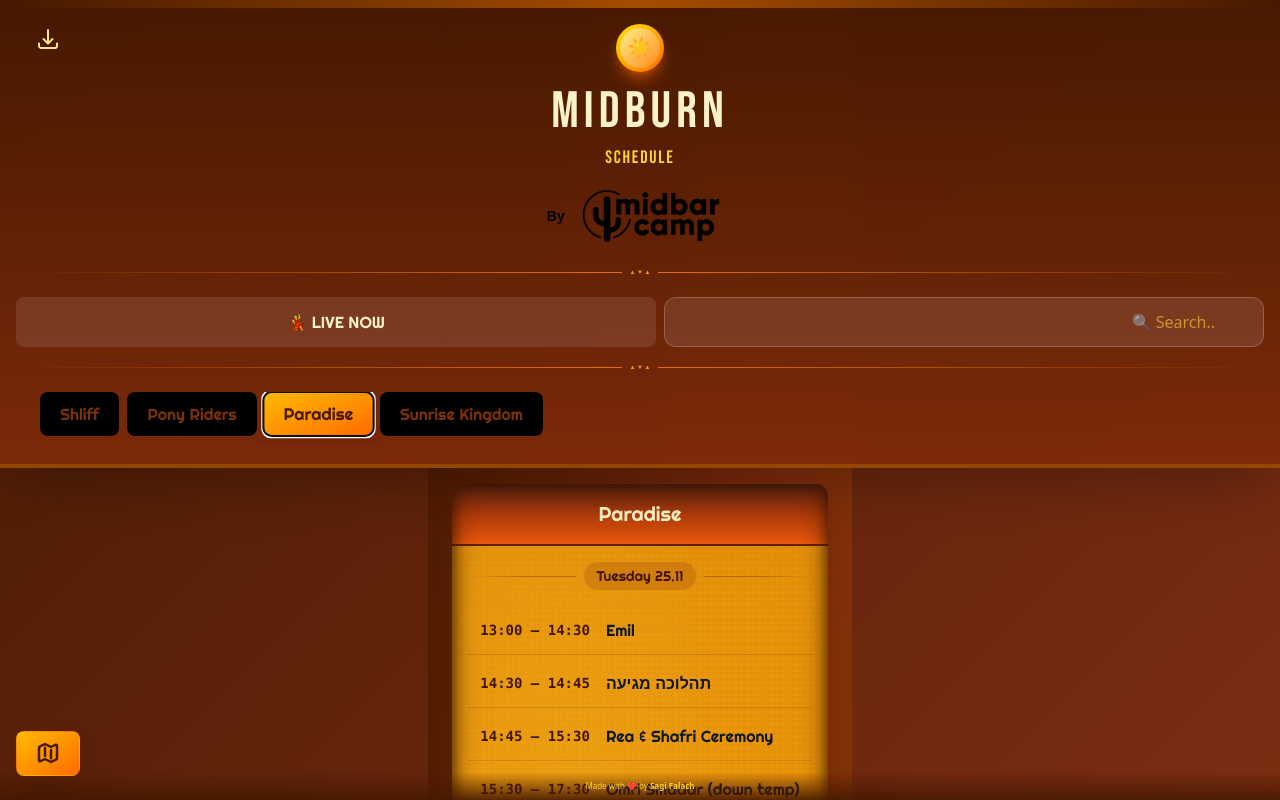
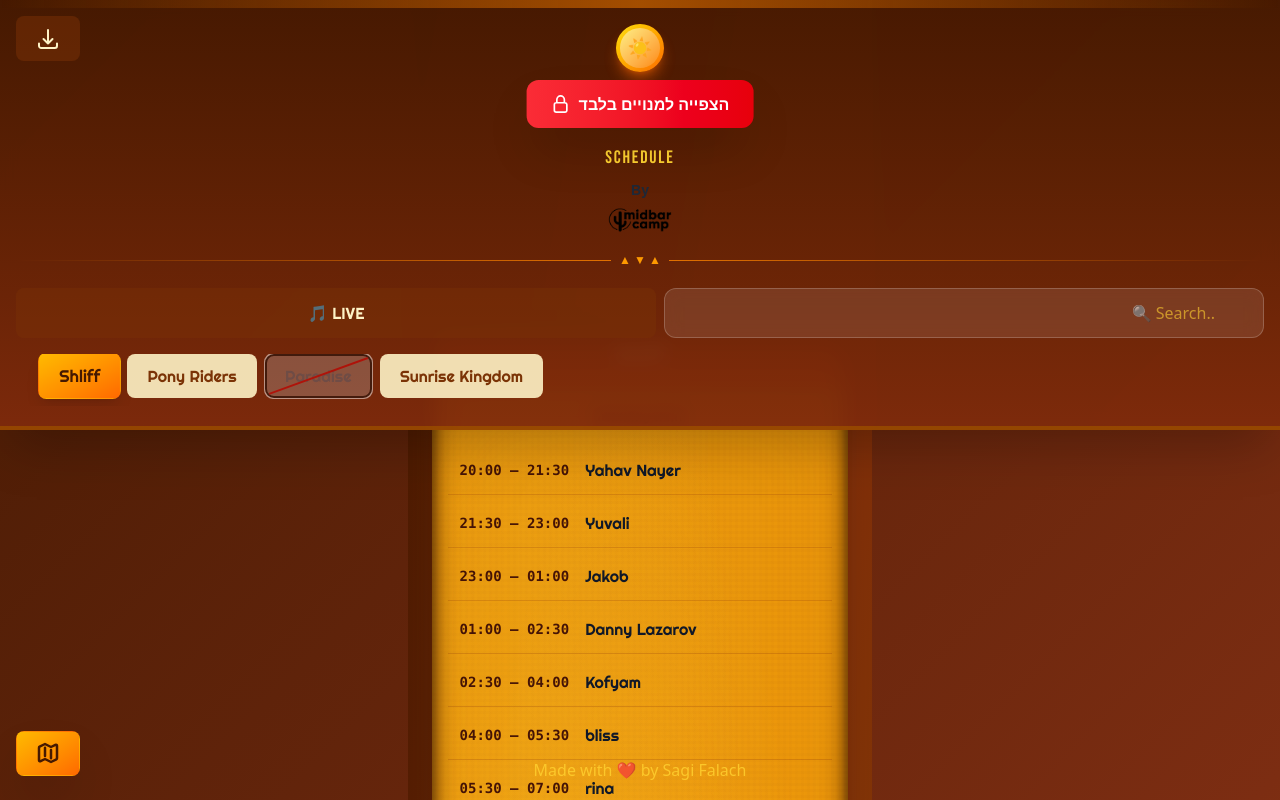
Before and after one commit to MrFalach/midburn-app, a React (Vite) app: page / in a window 1280 px wide. Both pictures are taken after a click on the button "Paradise". Shown: the top 800 px of the page. Built offline with nearby package versions, Linux system fonts and the light colour scheme.

Commit message:
Added locked stages with password unlock and toast notifications

```diff
--- a/src/App.tsx
+++ b/src/App.tsx
@@ -5,8 +5,10 @@
 import { SearchResults } from "./components/SearchResults";
 import { LiveNowView } from "./components/LiveNowView";
 import { MapView } from "./components/MapView";
+import { InstallGuide } from "./components/InstallGuide";
+import { PasswordPrompt } from "./components/PasswordPrompt";
 import { stages } from "./data/stages";
-import { InstallGuide } from "./components/InstallGuide";
+import { Toast } from "./components/Toast";
 
 function App() {
   const [isReady, setIsReady] = useState(false);
@@ -20,6 +22,11 @@
   const [showMap, setShowMap] = useState(false);
   const [showInstallGuide, setShowInstallGuide] = useState(false);
   const [showInstallPrompt, setShowInstallPrompt] = useState(false);
+  const [showPasswordPrompt, setShowPasswordPrompt] = useState(false);
+  const [isParadiseUnlocked, setIsParadiseUnlocked] = useState(() => {
+    return localStorage.getItem("paradiseUnlocked") === "true";
+  });
+  const [showLockedToast, setShowLockedToast] = useState(false);
 
   useEffect(() => {
     const standalone =
@@ -77,6 +84,12 @@
     return () => window.removeEventListener("scroll", handleScroll);
   }, []);
 
+  // Save paradise unlock state
+  useEffect(() => {
+    if (isParadiseUnlocked) {
+      localStorage.setItem("paradiseUnlocked", "true");
+    }
+  }, [isParadiseUnlocked]);
   const selectedStage =
     stages.find((stage) => stage.id === selectedStageId) || stages[0];
 
@@ -238,20 +251,10 @@
           pointerEvents: headerOpacity < 0.3 ? "none" : "auto",
         }}
       >
-        {/* Sun decoration */}
-        <div className="flex justify-center mb-3">
-          <div className="relative w-12 h-12 sun-pulse">
-            <div className="absolute inset-0 rounded-full bg-gradient-to-br from-yellow-300 to-orange-500 shadow-lg shadow-orange-500/50"></div>
-            <div className="absolute inset-1 rounded-full bg-gradient-to-br from-yellow-200 to-orange-400 flex items-center justify-center">
-              <span className="text-xl">☀️</span>
-            </div>
-          </div>
-        </div>
-
         {/* Install Guide Button */}
         <button
           onClick={() => setShowInstallGuide(true)}
-          className="absolute top-4 left-4 text-amber-200 hover:text-white transition-colors"
+          className="absolute top-4 left-4 bg-amber-900/50 p-2 rounded-lg text-amber-100 hover:bg-amber-800/60 hover:text-white transition-all border border-amber-700/50"
           aria-label="Install guide"
         >
           <svg
@@ -270,6 +273,16 @@
           </svg>
         </button>
 
+        {/* Sun decoration */}
+        <div className="flex justify-center mb-3">
+          <div className="relative w-12 h-12 sun-pulse">
+            <div className="absolute inset-0 rounded-full bg-gradient-to-br from-yellow-300 to-orange-500 shadow-lg shadow-orange-500/50"></div>
+            <div className="absolute inset-1 rounded-full bg-gradient-to-br from-yellow-200 to-orange-400 flex items-center justify-center">
+              <span className="text-xl">☀️</span>
+            </div>
+          </div>
+        </div>
+
         <h1
           className="text-3xl font-bold text-center text-amber-100 mb-1 tracking-wider"
           style={{
@@ -286,9 +299,9 @@
           SCHEDULE
         </h2>
 
-        <div className="flex items-center justify-center gap-1 mb-4">
+        <div className="flex flex-col items-center justify-center gap-1 mb-4">
           <span
-            className="text-sm font-semibold text-black"
+            className="text-sm font-semibold text-gray-800"
             style={{ fontFamily: "Arial, sans-serif" }}
           >
             By
@@ -296,14 +309,14 @@
           <img
             src="/midbar-camp-logo.png"
             alt="Midbar Camp"
-            className="h-18 object-contain brightness-0"
+            className="h-8 object-contain brightness-0"
           />
         </div>
 
         {/* Tribal divider */}
         <div className="flex items-center justify-center gap-2 mb-5">
           <div className="h-px flex-1 bg-gradient-to-r from-transparent to-amber-600"></div>
-          <div className="text-amber-500 text-[6px]">▲ ▼ ▲</div>
+          <div className="text-amber-500 text-xs">▲ ▼ ▲</div>
           <div className="h-px flex-1 bg-gradient-to-l from-transparent to-amber-600"></div>
         </div>
 
@@ -314,14 +327,14 @@
               setShowLiveNow(!showLiveNow);
               if (!showLiveNow) setSearchQuery("");
             }}
-            className={`flex-1 px-3 py-3 rounded-xl font-bold text-xs transition-all border-2 whitespace-nowrap ${
+            className={`flex-1 px-4 py-3 rounded-xl text-sm transition-all border whitespace-nowrap ${
               showLiveNow
-                ? "bg-gradient-to-br from-green-400 to-green-600 text-white border-green-300 shadow-lg"
-                : "bg-white/10 text-amber-100 border-white/20 hover:bg-white/15 hover:border-white/30"
+                ? "bg-green-500 text-white border-green-400 shadow-lg shadow-green-500/50"
+                : "bg-amber-900/40 text-amber-100 border-amber-700/60 hover:bg-amber-900/50 hover:border-amber-700/80"
             }`}
             style={{ fontFamily: "'Righteous', sans-serif" }}
           >
-            {showLiveNow ? "🔴 LIVE" : "💃 LIVE NOW"}
+            {showLiveNow ? "🔴 LIVE" : "🎵 LIVE"}
           </button>
 
           <div className="flex-1">
@@ -334,18 +347,13 @@
             />
           </div>
         </div>
-        {/* Tribal divider */}
-        <div className="flex items-center justify-center gap-2 mb-5">
-          <div className="h-px flex-1 bg-gradient-to-r from-transparent to-amber-600"></div>
-          <div className="text-amber-500 text-[6px]">▲ ▼ ▲</div>
-          <div className="h-px flex-1 bg-gradient-to-l from-transparent to-amber-600"></div>
-        </div>
 
-        {/* Stage Selector */}
         <div className={searchQuery ? "invisible h-0 overflow-hidden" : ""}>
           <StageSelector
             stages={stages}
             selectedStageId={selectedStageId}
+            isParadiseUnlocked={isParadiseUnlocked}
+            onLockedClick={() => setShowLockedToast(true)}
             onSelectStage={(stageId) => {
               setSelectedStageId(stageId);
               setShowLiveNow(false);
@@ -358,7 +366,7 @@
       <div className="h-[300px]"></div>
 
       {/* Content */}
-      <div className="px-6 pt-6 mt-40 pb-10">
+      <div className="px-6 pt-6 pb-10">
         {showLiveNow ? (
           <LiveNowView liveSlots={getCurrentlyPlaying()} />
         ) : searchQuery ? (
@@ -368,27 +376,22 @@
         )}
       </div>
 
-      {/* Footer with credit */}
-      <div className="fixed bottom-0 left-0 right-0 bg-gradient-to-t from-amber-950/90 to-transparent py-2 text-center text-[8px] text-amber-300 z-10">
-        Made with ❤️ by <span className="font-semibold">Sagi Falach</span>
-      </div>
+      {/* Footer with credit - clickable */}
+      <button
+        onClick={() => setShowPasswordPrompt(true)}
+        className="fixed bottom-2 left-0 right-0 py-3 text-center text-sm text-amber-300/80 hover:text-amber-200 transition-colors z-30 hover:scale-105 transition-all"
+      >
+        Made with ❤️ by Sagi Falach
+      </button>
 
-      {/* Overlay to close keyboard when clicking outside */}
-      {searchQuery && (
-        <div
-          className="fixed inset-0 z-30"
-          onClick={() => {
-            document.activeElement instanceof HTMLElement &&
-              document.activeElement.blur();
-          }}
-        />
-      )}
       {/* Map view */}
       {showMap && <MapView onClose={() => setShowMap(false)} />}
+
       {/* Install guide */}
       {showInstallGuide && (
         <InstallGuide onClose={() => setShowInstallGuide(false)} />
       )}
+
       {/* Install Prompt */}
       {showInstallPrompt && !isStandalone && (
         <div className="fixed inset-0 z-50 bg-black/60 backdrop-blur-sm flex items-end sm:items-center justify-center p-4 animate-fade-in">
@@ -492,6 +495,22 @@
           </div>
         </div>
       )}
+
+      {/* Password prompt */}
+      {showPasswordPrompt && (
+        <PasswordPrompt
+          onClose={() => setShowPasswordPrompt(false)}
+          onSuccess={() => setIsParadiseUnlocked(true)}
+        />
+      )}
+
+      {/* Toast message for locked stage */}
+      {showLockedToast && (
+        <Toast
+          message="הצפייה למנויים בלבד"
+          onClose={() => setShowLockedToast(false)}
+        />
+      )}
     </div>
   );
 }
--- /dev/null
+++ b/src/components/PasswordPrompt.tsx
@@ -0,0 +1,116 @@
+import { useState } from 'react';
+
+interface PasswordPromptProps {
+  onClose: () => void;
+  onSuccess: () => void;
+}
+
+export function PasswordPrompt({ onClose, onSuccess }: PasswordPromptProps) {
+  const [password, setPassword] = useState('');
+  const [error, setError] = useState(false);
+
+  const handleSubmit = () => {
+    if (password === '1122') {
+      onSuccess();
+      onClose();
+    } else {
+      setError(true);
+      setTimeout(() => setError(false), 1000);
+      setPassword('');
+    }
+  };
+
+  const handleNumberClick = (num: string) => {
+    if (password.length < 4) {
+      setPassword(password + num);
+    }
+  };
+
+  const handleDelete = () => {
+    setPassword(password.slice(0, -1));
+  };
+
+  return (
+    <div className="fixed inset-0 z-50 bg-black/80 backdrop-blur-sm flex items-center justify-center p-4">
+      <div className="bg-gradient-to-br from-amber-50 to-orange-50 rounded-2xl shadow-2xl max-w-sm w-full p-6 relative">
+        {/* Close button */}
+        <button
+          onClick={onClose}
+          className="absolute top-4 right-4 text-gray-400 hover:text-gray-600 transition-colors"
+        >
+          <svg xmlns="http://www.w3.org/2000/svg" fill="none" viewBox="0 0 24 24" strokeWidth={2.5} stroke="currentColor" className="w-6 h-6">
+            <path strokeLinecap="round" strokeLinejoin="round" d="M6 18L18 6M6 6l12 12" />
+          </svg>
+        </button>
+
+        {/* Title */}
+        <h3 className="text-2xl font-bold text-center text-amber-900 mb-2" style={{ fontFamily: "'Righteous', sans-serif" }}>
+          🔐 הזן קוד
+        </h3>
+        <p className="text-center text-gray-600 text-sm mb-6">
+          הזן קוד סודי לפתיחת במות נסתרת
+        </p>
+
+        {/* Password display */}
+        <div className={`flex justify-center gap-3 mb-6 transition-all ${error ? 'animate-shake' : ''}`}>
+          {[0, 1, 2, 3].map((i) => (
+            <div
+              key={i}
+              className={`w-12 h-12 rounded-lg flex items-center justify-center text-2xl font-bold transition-all ${
+                password.length > i
+                  ? error
+                    ? 'bg-red-400 text-white'
+                    : 'bg-amber-500 text-white'
+                  : 'bg-gray-200 text-gray-400'
+              }`}
+            >
+              {password.length > i ? '•' : ''}
+            </div>
+          ))}
+        </div>
+
+        {/* Number pad */}
+        <div className="grid grid-cols-3 gap-3 mb-4">
+          {[1, 2, 3, 4, 5, 6, 7, 8, 9].map((num) => (
+            <button
+              key={num}
+              onClick={() => handleNumberClick(num.toString())}
+              className="h-14 bg-white rounded-lg text-2xl font-bold text-gray-800 hover:bg-amber-100 active:scale-95 transition-all shadow-md"
+            >
+              {num}
+            </button>
+          ))}
+          <button
+            onClick={handleDelete}
+            className="h-14 bg-gray-200 rounded-lg flex items-center justify-center hover:bg-gray-300 active:scale-95 transition-all"
+          >
+            <svg xmlns="http://www.w3.org/2000/svg" fill="none" viewBox="0 0 24 24" strokeWidth={2} stroke="currentColor" className="w-6 h-6">
+              <path strokeLinecap="round" strokeLinejoin="round" d="M12 9.75L14.25 12m0 0l2.25 2.25M14.25 12l2.25-2.25M14.25 12L12 14.25m-2.58 4.92l-6.375-6.375a1.125 1.125 0 010-1.59L9.42 4.83c.211-.211.498-.33.796-.33H19.5a2.25 2.25 0 012.25 2.25v10.5a2.25 2.25 0 01-2.25 2.25h-9.284c-.298 0-.585-.119-.796-.33z" />
+            </svg>
+          </button>
+          <button
+            onClick={() => handleNumberClick('0')}
+            className="h-14 bg-white rounded-lg text-2xl font-bold text-gray-800 hover:bg-amber-100 active:scale-95 transition-all shadow-md"
+          >
+            0
+          </button>
+          <button
+            onClick={handleSubmit}
+            disabled={password.length !== 4}
+            className="h-14 bg-green-500 rounded-lg flex items-center justify-center text-white hover:bg-green-600 active:scale-95 transition-all disabled:opacity-50 disabled:cursor-not-allowed"
+          >
+            <svg xmlns="http://www.w3.org/2000/svg" fill="none" viewBox="0 0 24 24" strokeWidth={2.5} stroke="currentColor" className="w-6 h-6">
+              <path strokeLinecap="round" strokeLinejoin="round" d="M4.5 12.75l6 6 9-13.5" />
+            </svg>
+          </button>
+        </div>
+
+        {error && (
+          <p className="text-center text-red-600 text-sm font-semibold">
+            קוד שגוי, נסה שוב
+          </p>
+        )}
+      </div>
+    </div>
+  );
+}
--- a/src/components/StageSelector.tsx
+++ b/src/components/StageSelector.tsx
@@ -1,13 +1,21 @@
-import type { Stage } from '../types/schedule';
-import { useRef, useEffect, useState } from 'react';
+import type { Stage } from "../types/schedule";
+import { useRef, useEffect, useState } from "react";
 
 interface StageSelectorProps {
   stages: Stage[];
   selectedStageId: string;
   onSelectStage: (stageId: string) => void;
+  isParadiseUnlocked?: boolean;
+  onLockedClick?: () => void;
 }
 
-export function StageSelector({ stages, selectedStageId, onSelectStage }: StageSelectorProps) {
+export function StageSelector({
+  stages,
+  selectedStageId,
+  onSelectStage,
+  isParadiseUnlocked = false,
+  onLockedClick,
+}: StageSelectorProps) {
   const scrollContainerRef = useRef<HTMLDivElement>(null);
   const selectedButtonRef = useRef<HTMLButtonElement>(null);
   const [canScrollLeft, setCanScrollLeft] = useState(false);
@@ -16,7 +24,8 @@
   // Check scroll position
   const checkScroll = () => {
     if (scrollContainerRef.current) {
-      const { scrollLeft, scrollWidth, clientWidth } = scrollContainerRef.current;
+      const { scrollLeft, scrollWidth, clientWidth } =
+        scrollContainerRef.current;
       setCanScrollLeft(scrollLeft > 10);
       setCanScrollRight(scrollLeft < scrollWidth - clientWidth - 10);
     }
@@ -26,8 +35,8 @@
     checkScroll();
     const container = scrollContainerRef.current;
     if (container) {
-      container.addEventListener('scroll', checkScroll);
-      return () => container.removeEventListener('scroll', checkScroll);
+      container.addEventListener("scroll", checkScroll);
+      return () => container.removeEventListener("scroll", checkScroll);
     }
   }, []);
 
@@ -41,8 +50,8 @@
       const containerWidth = container.offsetWidth;
 
       container.scrollTo({
-        left: buttonLeft - (containerWidth / 2) + (buttonWidth / 2),
-        behavior: 'smooth'
+        left: buttonLeft - containerWidth / 2 + buttonWidth / 2,
+        behavior: "smooth",
       });
     }
   }, [selectedStageId]);
@@ -53,8 +62,19 @@
       {canScrollLeft && (
         <div className="absolute left-0 top-0 bottom-2 w-8 flex items-center justify-start pointer-events-none z-10">
           <div className="text-amber-300 animate-pulse">
-            <svg xmlns="http://www.w3.org/2000/svg" fill="none" viewBox="0 0 24 24" strokeWidth={2.5} stroke="currentColor" className="w-4 h-4">
-              <path strokeLinecap="round" strokeLinejoin="round" d="M15.75 19.5L8.25 12l7.5-7.5" />
+            <svg
+              xmlns="http://www.w3.org/2000/svg"
+              fill="none"
+              viewBox="0 0 24 24"
+              strokeWidth={2.5}
+              stroke="currentColor"
+              className="w-4 h-4"
+            >
+              <path
+                strokeLinecap="round"
+                strokeLinejoin="round"
+                d="M15.75 19.5L8.25 12l7.5-7.5"
+              />
             </svg>
           </div>
         </div>
@@ -64,8 +84,19 @@
       {canScrollRight && (
         <div className="absolute right-0 top-0 bottom-2 w-8 flex items-center justify-end pointer-events-none z-10">
           <div className="text-amber-300 animate-pulse">
-            <svg xmlns="http://www.w3.org/2000/svg" fill="none" viewBox="0 0 24 24" strokeWidth={2.5} stroke="currentColor" className="w-4 h-4">
-              <path strokeLinecap="round" strokeLinejoin="round" d="M8.25 4.5l7.5 7.5-7.5 7.5" />
+            <svg
+              xmlns="http://www.w3.org/2000/svg"
+              fill="none"
+              viewBox="0 0 24 24"
+              strokeWidth={2.5}
+              stroke="currentColor"
+              className="w-4 h-4"
+            >
+              <path
+                strokeLinecap="round"
+                strokeLinejoin="round"
+                d="M8.25 4.5l7.5 7.5-7.5 7.5"
+              />
             </svg>
           </div>
         </div>
@@ -76,25 +107,43 @@
         ref={scrollContainerRef}
         className="flex gap-2 overflow-x-auto scrollbar-hide snap-x snap-mandatory pb-2 px-6"
         style={{
-          scrollBehavior: 'smooth',
-          WebkitOverflowScrolling: 'touch'
+          scrollBehavior: "smooth",
+          WebkitOverflowScrolling: "touch",
         }}
       >
-        {stages.map((stage) => (
+        {stages.map((stage) => {
+          const isDisabled = stage.id === "paradise" && !isParadiseUnlocked;
+
+          return (
             <button
               key={stage.id}
               ref={selectedStageId === stage.id ? selectedButtonRef : null}
-            onClick={() => onSelectStage(stage.id)}
-            className={`flex-shrink-0 px-6 py-3 rounded-xl font-bold text-sm transition-all snap-center ${
-              selectedStageId === stage.id
-                ? 'bg-gradient-to-br from-amber-400 to-orange-500 text-amber-950 shadow-lg scale-105'
-                : 'bg-black text-amber-900 hover:bg-amber-200 active:scale-95'
+              onClick={() => {
+                console.log('clicked locked!')
+                if (isDisabled && onLockedClick) {
+                  onLockedClick();
+                } else if (!isDisabled) {
+                  onSelectStage(stage.id);
+                }
+              }}
+              className={`flex-shrink-0 px-6 py-3 rounded-xl font-bold text-sm transition-all snap-center relative ${
+                isDisabled
+                  ? "bg-gray-300/50 text-gray-500 cursor-not-allowed opacity-50"
+                  : selectedStageId === stage.id
+                  ? "bg-gradient-to-br from-amber-400 to-orange-500 text-amber-950 shadow-lg scale-105"
+                  : "bg-amber-100/90 text-amber-900 hover:bg-amber-200 active:scale-95"
               }`}
               style={{ fontFamily: "'Righteous', sans-serif" }}
             >
               {stage.name}
+              {isDisabled && (
+                <div className="absolute inset-0 flex items-center justify-center pointer-events-none">
+                  <div className="w-full h-0.5 bg-red-600 transform rotate-[-20deg] shadow-lg"></div>
+                </div>
+              )}
             </button>
-        ))}
+          );
+        })}
       </div>
     </div>
   );
--- /dev/null
+++ b/src/components/Toast.tsx
@@ -0,0 +1,39 @@
+import { useEffect } from "react";
+
+interface ToastProps {
+  message: string;
+  onClose: () => void;
+}
+
+export function Toast({ message, onClose }: ToastProps) {
+  useEffect(() => {
+    const timer = setTimeout(() => {
+      onClose();
+    }, 3000);
+
+    return () => clearTimeout(timer);
+  }, [onClose]);
+
+  return (
+    <div className="fixed top-20 left-1/2 -translate-x-1/2 z-50 animate-slide-down">
+      {" "}
+      <div className="bg-gradient-to-r from-red-500 to-red-600 text-white px-6 py-3 rounded-xl shadow-2xl flex items-center gap-2">
+        <svg
+          xmlns="http://www.w3.org/2000/svg"
+          fill="none"
+          viewBox="0 0 24 24"
+          strokeWidth={2}
+          stroke="currentColor"
+          className="w-5 h-5"
+        >
+          <path
+            strokeLinecap="round"
+            strokeLinejoin="round"
+            d="M16.5 10.5V6.75a4.5 4.5 0 10-9 0v3.75m-.75 11.25h10.5a2.25 2.25 0 002.25-2.25v-6.75a2.25 2.25 0 00-2.25-2.25H6.75a2.25 2.25 0 00-2.25 2.25v6.75a2.25 2.25 0 002.25 2.25z"
+          />
+        </svg>
+        <span className="font-semibold">{message}</span>
+      </div>
+    </div>
+  );
+}
--- a/src/index.css
+++ b/src/index.css
@@ -319,3 +319,28 @@
 .animate-slide-up {
   animation: slide-up 0.4s ease-out;
 }
+
+@keyframes shake {
+  0%, 100% { transform: translateX(0); }
+  25% { transform: translateX(-10px); }
+  75% { transform: translateX(10px); }
+}
+
+.animate-shake {
+  animation: shake 0.3s ease-in-out;
+}
+
+@keyframes slide-down {
+  from {
+    transform: translate(-100%);
+    opacity: 0;
+  }
+  to {
+    transform: translate(0);
+    opacity: 1;
+  }
+}
+
+.animate-slide-down {
+  animation: slide-down 0.3s ease-out;
+}
```
Lines whose indentation alone changed are shown as unchanged.
